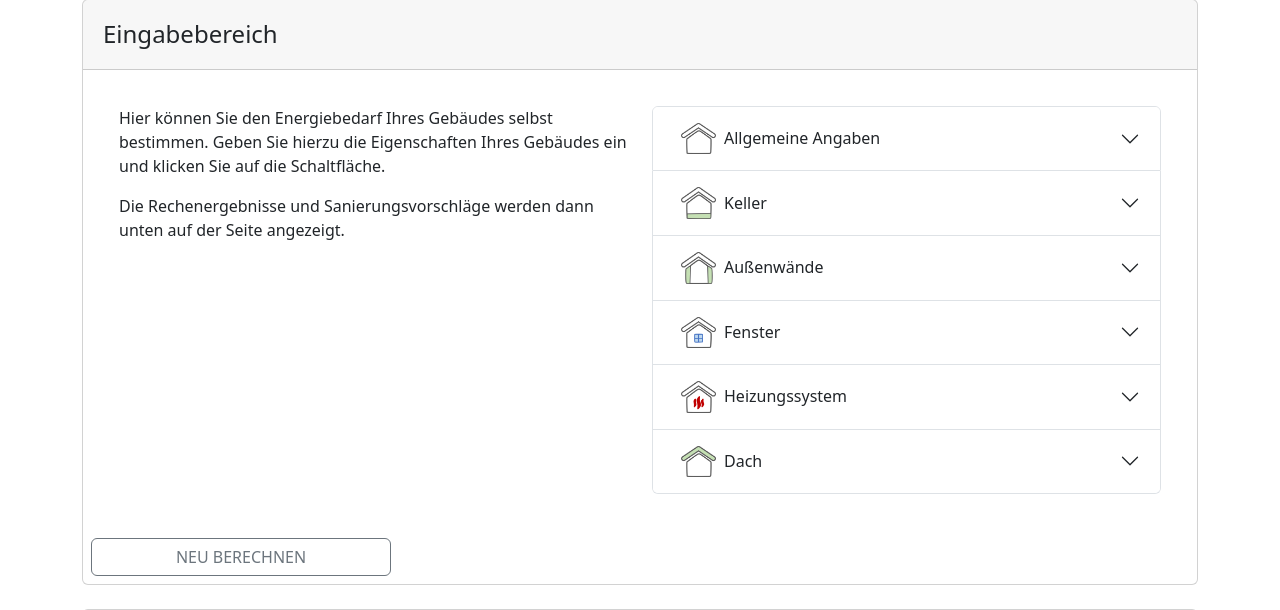
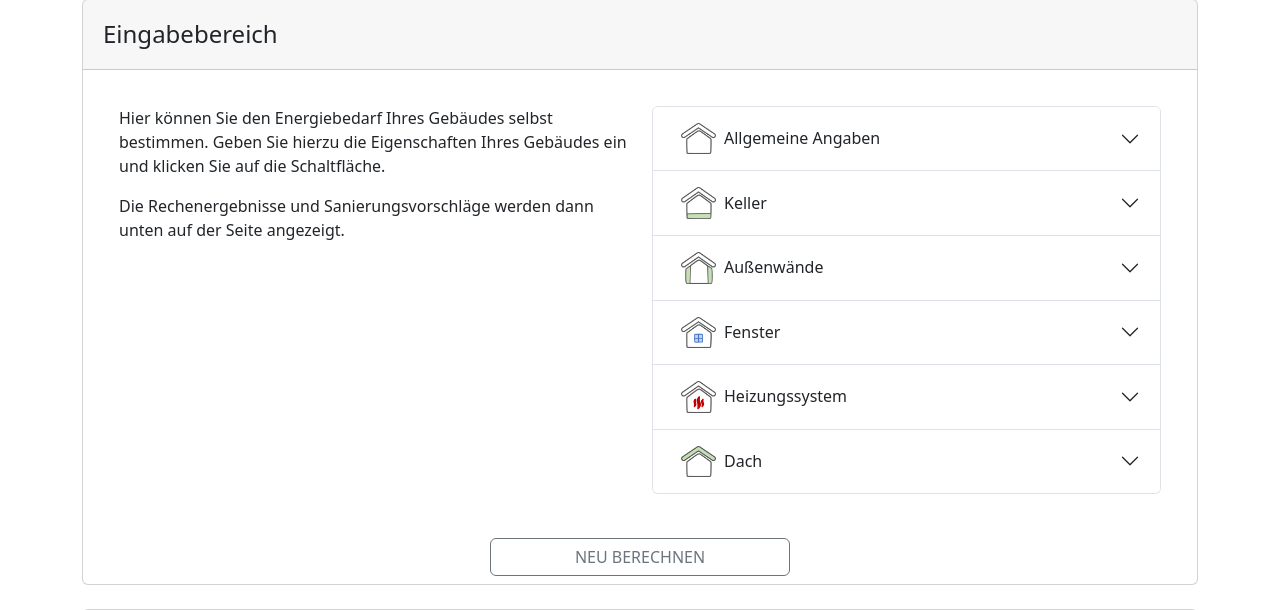
Before and after one commit to ChrisK2111/energieberatung-kc.de, a Flask app: page /sfp in a window 1280 px wide. Shown: the part 175-785 px from the top of the page. Run offline with Flask 3, Linux system fonts and the light colour scheme; some libraries are stand-ins or nearby versions.

Commit message:
links korrigiert

```diff
--- a/templates/base.html
+++ b/templates/base.html
@@ -15,8 +15,7 @@
     <script src="https://cdn.jsdelivr.net/npm/chart.js"></script>
 
     <script src="https://kit.fontawesome.com/f267633254.js" crossorigin="anonymous"></script>
-    <script src="https://energie-experte-ck.de/js/javaCode_plugin_03.js" crossorigin="anonymous"></script>
-    <script src="https://energie-experte-ck.de/js/javaCode_plugin_05.js" crossorigin="anonymous"></script>
+    <script src="{{ url_for('static', filename='plot_sfp.js') }}"></script>
     <script src="https://cdn.jsdelivr.net/npm/chart.js"></script>
 
     <link rel="icon" href="https://energie-experte-ck.de/img/Logo.png" sizes="32x32">
--- a/templates/sfp/index.html
+++ b/templates/sfp/index.html
@@ -9,7 +9,7 @@
 <div class="container-xl my-4">
     <div class="card" style="max-width: var(--wp--style--global--wide-size); margin-left: auto !important; margin-right: auto
             !important">
-        <form action="/sfp" method="post">
+        <form id="sfpForm" action="/sfp" method="post">
 
             <h4 class="card-header" style="padding: 20px; ">
                 Eingabebereich
@@ -253,7 +253,7 @@
             </div>
 
 
-            <div class="row  align-self-center p-2">
+            <div class="row  text-center p-2">
                 <div class="col">
                     <button type="submit" class="btn btn-outline-secondary" id="buttonSanierungsfahrplan"
                         style="width: 300px; ">NEU BERECHNEN</button>
```
